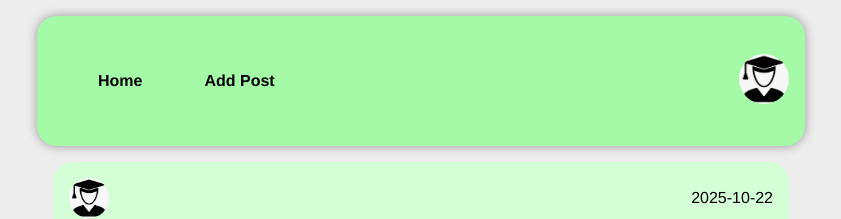
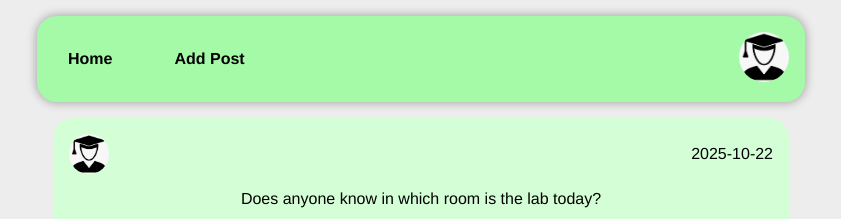
Before and after one commit to mattis1234567/WADhomework, a Vue app in the folder vue-wad/: page / in a window 1280 px wide. Shown: the top 219 px of the page, without its empty margins (219-1060 px from the left). Built offline with nearby package versions, Linux system fonts and the light colour scheme.

Commit message:
Fix styling for Vue site

```diff
--- a/vue-wad/src/App.vue
+++ b/vue-wad/src/App.vue
@@ -5,31 +5,11 @@
 <style>
 
 :root {
+  font-family: Helvetica, Arial, sans-serif;
 	--primary-color: #a5faa8;
 	--primary-color-darkened: #94e896;
 	--primary-color-hover: #64fa69;
 	--background-color: #d4fed5;
 	--uniform-shadow: 0 0px 10px 1px rgba(0,0,0,0.3);
 }
-
-#app {
-  font-family: Avenir, Helvetica, Arial, sans-serif;
-  -webkit-font-smoothing: antialiased;
-  -moz-osx-font-smoothing: grayscale;
-  text-align: center;
-  color: #2c3e50;
-}
-
-nav {
-  padding: 30px;
-}
-
-nav a {
-  font-weight: bold;
-  color: #2c3e50;
-}
-
-nav a.router-link-exact-active {
-  color: #42b983;
-}
 </style>
```
